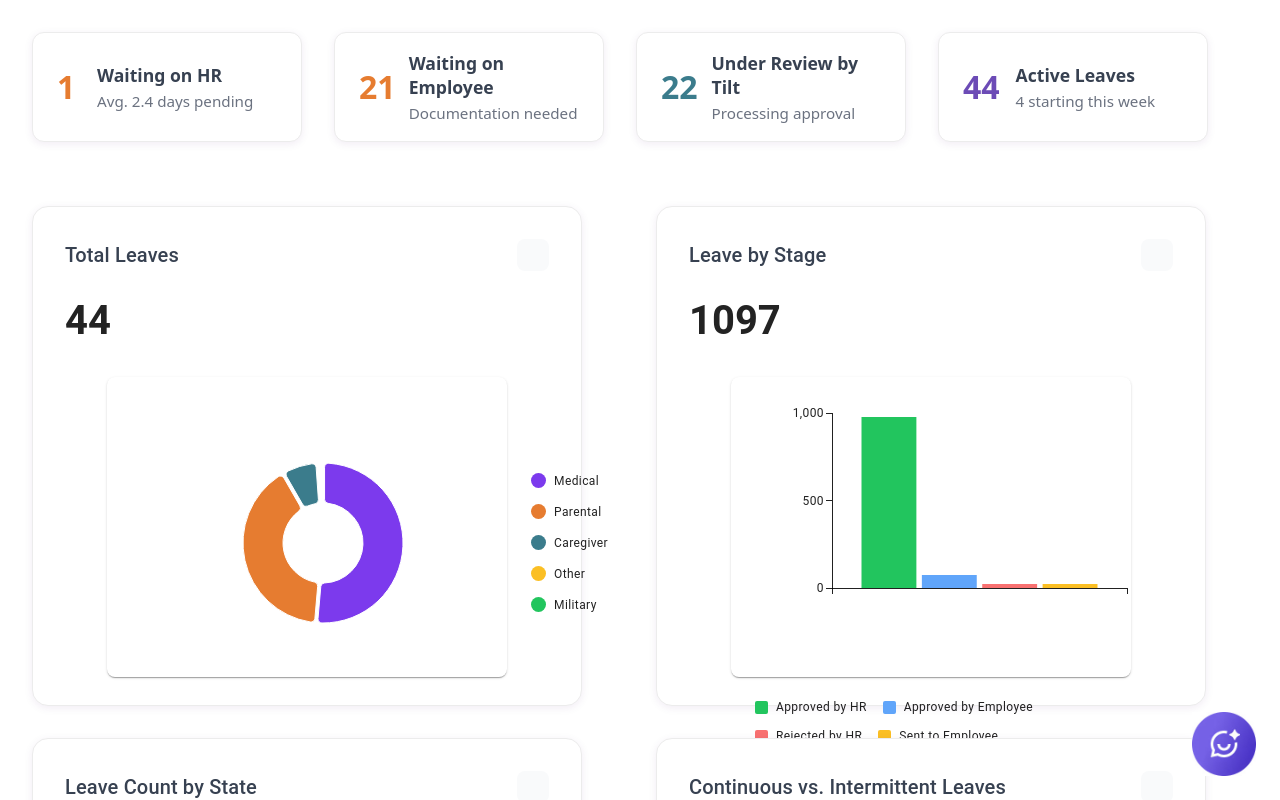
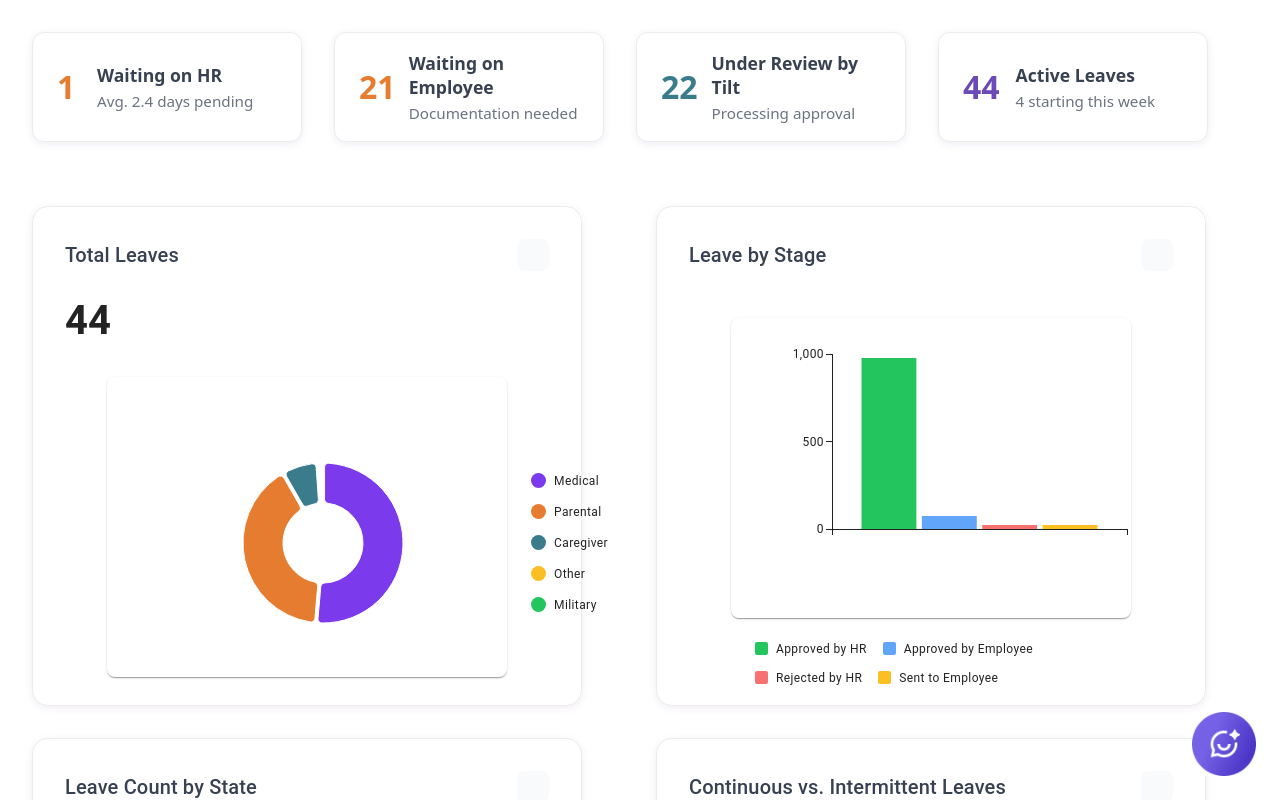
Before and after one commit to anthonyloya-slalom/mcp-chat-app-v2, a Next.js app: page /Dashboard/Dashboard in a window 1280 px wide. Shown: the top 800 px of the page. Built offline with nearby package versions, Linux system fonts and the light colour scheme; some icons are missing.

Commit message:
making count optional

```diff
--- a/src/components/Dashboard/ChartCard/ChartCard.tsx
+++ b/src/components/Dashboard/ChartCard/ChartCard.tsx
@@ -11,7 +11,7 @@ const Chart = dynamic(() => import("../Chart/Chart"), {
 
 interface ChartCardProps {
   title: string;
-  count: number;
+  count?: number;
   chartType: "pie" | "donut" | "bar";
   chartData: any[];
   chartColors?: string[];
@@ -45,9 +45,11 @@ export default function ChartCard({
           <DownloadIcon />
         </IconButton>
       </div>
-      <Typography variant="h3" className={styles.count}>
-        {count}
-      </Typography>
+      {count && (
+        <Typography variant="h3" className={styles.count}>
+          {count}
+        </Typography>
+      )}
       <div className={styles.chartArea}>
         <Chart
           type={chartType}
--- a/src/pages/Dashboard/Dashboard.tsx
+++ b/src/pages/Dashboard/Dashboard.tsx
@@ -86,12 +86,6 @@ export default function Dashboard() {
 				/>
 				<ChartCard
 					title="Leave by Stage"
-					count={
-						leaveByStage.approved_hr.employees +
-						leaveByStage.approved_employee.employees +
-						leaveByStage.rejected_hr.employees +
-						leaveByStage.sent_to_employee.employees
-					}
 					chartType="bar"
 					chartData={barChartData}
 					chartColors={["#22c55e", "#60a5fa", "#f87171", "#fbbf24"]}
```
